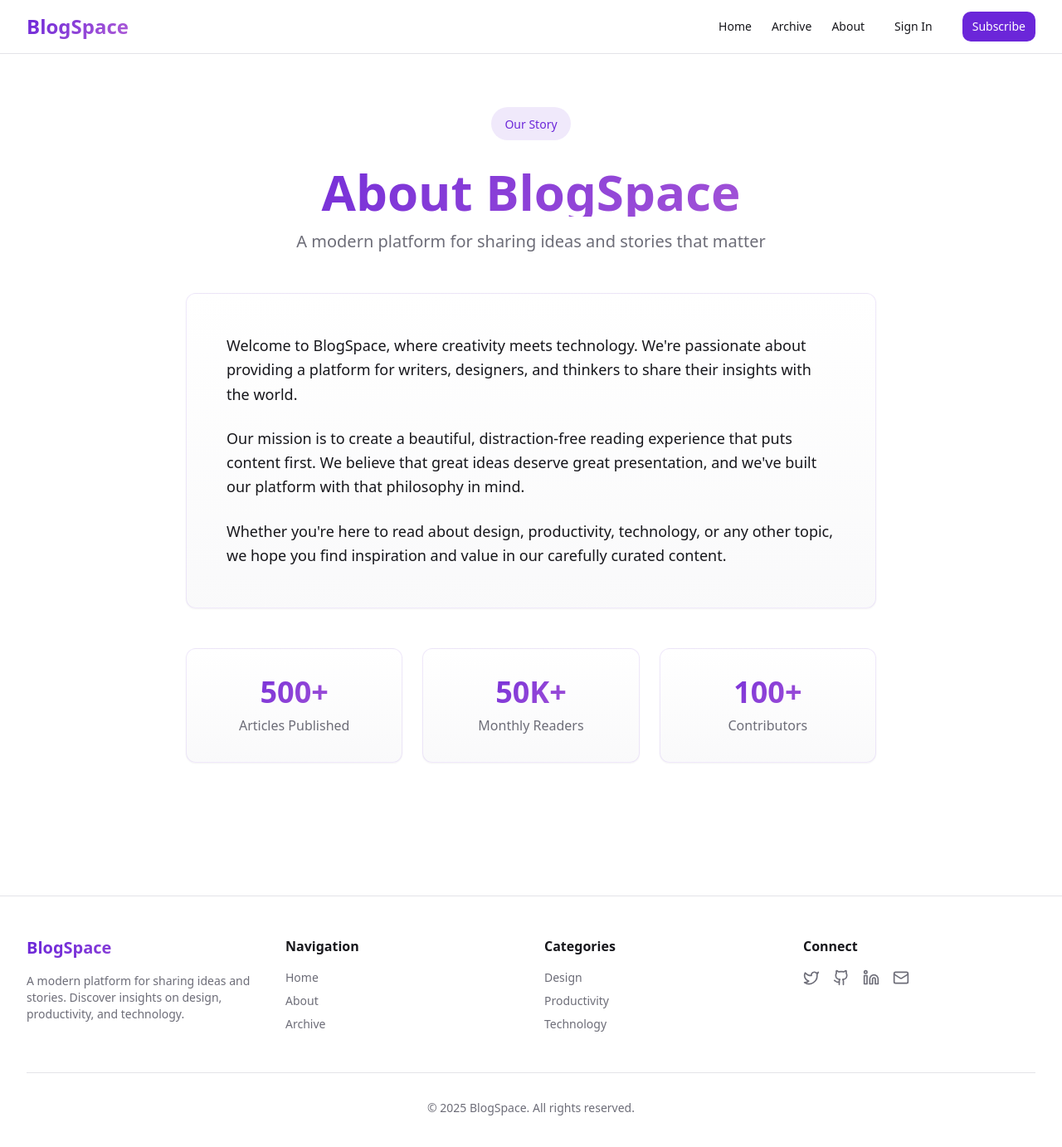
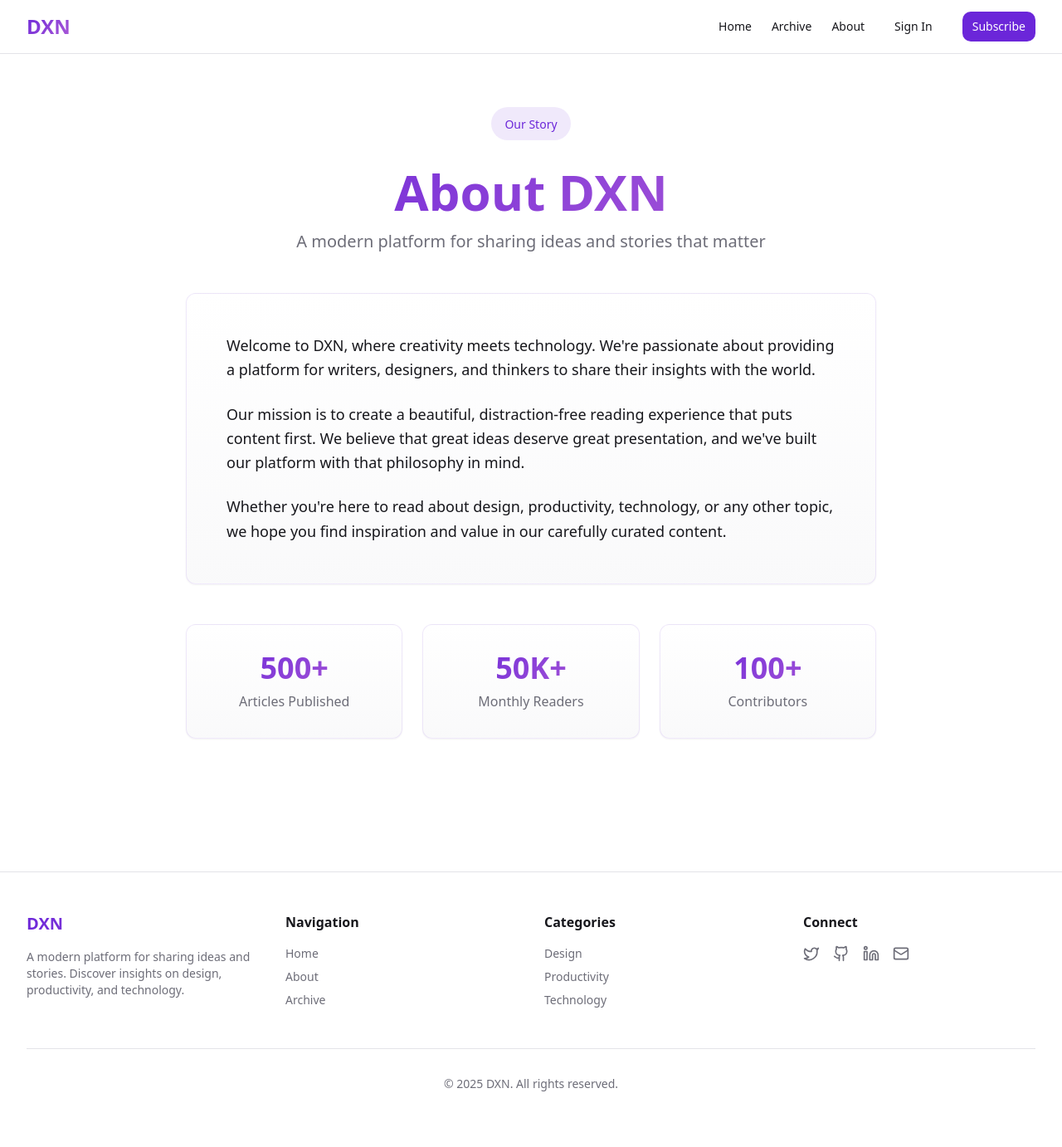
Before and after one commit to hackkaliboi/DXN, a React (Vite) app: page /about in a window 1280 px wide. Shown: the top 1382 px of the page at 83% size. Built offline with nearby package versions, Linux system fonts and the light colour scheme; the HTML template or start-up script is replaced by a standard one.

Commit message:
Update platform name and logo

```diff
--- a/index.html
+++ b/index.html
@@ -2,11 +2,12 @@
 <html lang="en">
   <head>
     <meta charset="UTF-8" />
+    <link rel="icon" href="/favicon.png" type="image/png" />
     <meta name="viewport" content="width=device-width, initial-scale=1.0" />
-    <title>BlogSpace - Stories That Inspire</title>
+    <title>DXN - Stories That Inspire</title>
     <meta name="description" content="Discover insights on design, productivity, and technology from creators around the world. Read the latest articles and stories.">
     <meta name="keywords" content="blog, design, productivity, technology, articles, insights">
-    <meta name="author" content="BlogSpace" />
+    <meta name="author" content="DXN" />
     <link rel="canonical" href="https://blogspace.lovable.app" />
 
 
@@ -17,8 +18,8 @@
     <meta name="twitter:card" content="summary_large_image" />
     <meta name="twitter:site" content="@lovable_dev" />
     <meta name="twitter:image" content="https://storage.googleapis.com/gpt-engineer-file-uploads/qKa8gePHKxNBFxBw8Dpv2mmSm4s1/social-images/social-1760430768079-Screenshot 2025-10-14 093201.png">
-    <meta property="og:title" content="BlogSpace - Stories That Inspire">
-  <meta name="twitter:title" content="BlogSpace - Stories That Inspire">
+    <meta property="og:title" content="DXN - Stories That Inspire">
+  <meta name="twitter:title" content="DXN - Stories That Inspire">
   <meta property="og:description" content="Discover insights on design, productivity, and technology from creators around the world. Read the latest articles and stories.">
   <meta name="twitter:description" content="Discover insights on design, productivity, and technology from creators around the world. Read the latest articles and stories.">
 </head>
--- a/src/components/Footer.tsx
+++ b/src/components/Footer.tsx
@@ -8,7 +8,7 @@ const Footer = () => {
         <div className="grid grid-cols-1 md:grid-cols-4 gap-8">
           <div className="space-y-4">
             <h3 className="text-xl font-bold bg-gradient-hero bg-clip-text text-transparent">
-              BlogSpace
+              DXN
             </h3>
             <p className="text-sm text-muted-foreground">
               A modern platform for sharing ideas and stories. Discover insights on design, productivity, and technology.
@@ -77,7 +77,7 @@ const Footer = () => {
         </div>
 
         <div className="mt-12 pt-8 border-t border-border text-center text-sm text-muted-foreground">
-          <p>&copy; {new Date().getFullYear()} BlogSpace. All rights reserved.</p>
+          <p>&copy; {new Date().getFullYear()} DXN. All rights reserved.</p>
         </div>
       </div>
     </footer>
--- a/src/components/Header.tsx
+++ b/src/components/Header.tsx
@@ -7,7 +7,7 @@ const Header = () => {
       <div className="container flex h-16 items-center justify-between">
         <Link to="/" className="flex items-center space-x-2">
           <span className="text-2xl font-bold bg-gradient-hero bg-clip-text text-transparent">
-            BlogSpace
+            DXN
           </span>
         </Link>
 
--- a/src/pages/About.tsx
+++ b/src/pages/About.tsx
@@ -14,7 +14,7 @@ const About = () => {
               <span className="text-sm font-medium text-primary">Our Story</span>
             </div>
             <h1 className="text-5xl md:text-6xl font-bold bg-gradient-hero bg-clip-text text-transparent">
-              About BlogSpace
+              About DXN
             </h1>
             <p className="text-xl text-muted-foreground max-w-2xl mx-auto">
               A modern platform for sharing ideas and stories that matter
@@ -24,7 +24,7 @@ const About = () => {
           <Card className="p-8 md:p-12 bg-gradient-card border-primary/10 hover-scale transition-all duration-300">
             <div className="space-y-6">
               <p className="text-lg leading-relaxed">
-                Welcome to BlogSpace, where creativity meets technology. We're passionate about
+                Welcome to DXN, where creativity meets technology. We're passionate about
                 providing a platform for writers, designers, and thinkers to share their insights
                 with the world.
               </p>
--- a/src/pages/Auth.tsx
+++ b/src/pages/Auth.tsx
@@ -38,7 +38,7 @@ const Auth = () => {
         <div className="text-center mb-8 animate-fade-in">
           <Link to="/" className="inline-block mb-6">
             <span className="text-3xl font-bold bg-gradient-to-r from-accent to-white bg-clip-text text-transparent">
-              BlogSpace
+              DXN
             </span>
           </Link>
           <h1 className="text-4xl font-bold text-white mb-2">
--- a/src/pages/Author.tsx
+++ b/src/pages/Author.tsx
@@ -17,7 +17,7 @@ const Author = () => {
   useEffect(() => {
     if (author) {
       updatePageSEO({
-        title: `${author.name} - Author | BlogSpace`,
+        title: `${author.name} - Author | DXN`,
         description: author.bio,
         canonical: `${window.location.origin}/author/${author.id}`,
       });
--- a/src/pages/BlogPost.tsx
+++ b/src/pages/BlogPost.tsx
@@ -22,7 +22,7 @@ const BlogPost = () => {
   useEffect(() => {
     if (post) {
       updatePageSEO({
-        title: `${post.title} | BlogSpace`,
+        title: `${post.title} | DXN`,
         description: post.excerpt,
         type: "article",
         author: post.author,
--- a/src/pages/Index.tsx
+++ b/src/pages/Index.tsx
@@ -58,7 +58,7 @@ const Index = () => {
           <div className="max-w-4xl mx-auto">
             <div className="text-center text-primary-foreground space-y-8 animate-fade-in">
               <div className="inline-block px-4 py-2 bg-white/10 backdrop-blur-sm rounded-full border border-white/20 mb-4">
-                <span className="text-sm font-medium">✨ Welcome to BlogSpace</span>
+                <span className="text-sm font-medium">✨ Welcome to DXN</span>
               </div>
 
               <h1 className="text-5xl md:text-7xl lg:text-8xl font-bold leading-tight">
--- a/src/utils/seo.ts
+++ b/src/utils/seo.ts
@@ -74,7 +74,7 @@ export const generateStructuredData = (type: "website" | "article" | "person", d
 
   if (type === "website") {
     structuredData["@type"] = "WebSite";
-    structuredData.name = data.name || "BlogSpace";
+    structuredData.name = data.name || "DXN";
     structuredData.description = data.description;
     structuredData.url = baseUrl;
   } else if (type === "article") {
```
Also changed, not shown: public/favicon.png (added), src/assets/dxn-logo.png (added).
